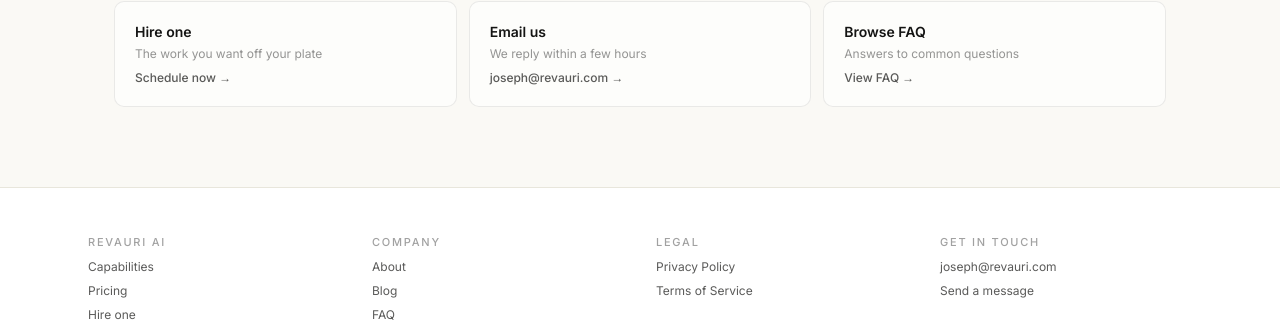
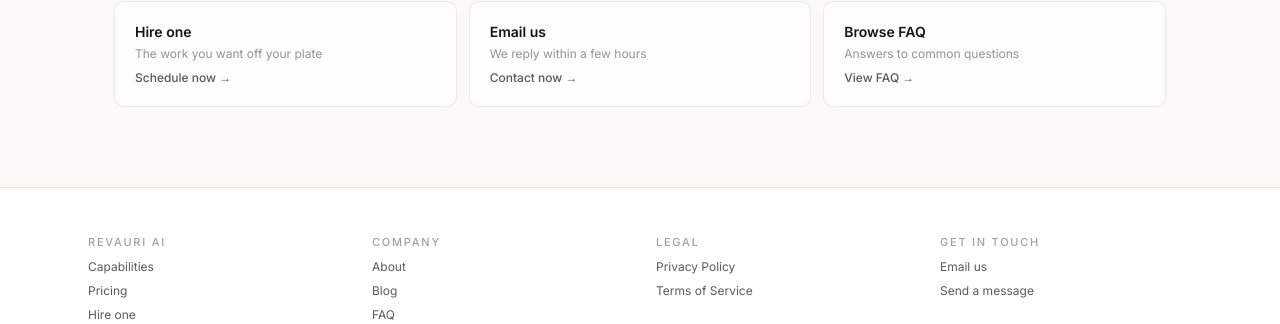
Before and after one commit to Revauri/revauri-sites, a Next.js app in the folder revauri-ai-site/: page / in a window 1280 px wide. Shown: the part 8079-8403 px from the top of the page. Built offline with nearby package versions, Linux system fonts and the light colour scheme.

Commit message:
Pre /blog AI

```diff
--- a/revauri-ai-site/components/footer.tsx
+++ b/revauri-ai-site/components/footer.tsx
@@ -67,8 +67,8 @@ export function Footer() {
               <FooterGroupHeading>Get in Touch</FooterGroupHeading>
               <ul className="flex flex-col space-y-2">
                 <FooterLink>
-                  <a href="mailto:joseph@revauri.com" className="break-all">
-                    joseph@revauri.com
+                  <a href="mailto:joseph@revauri.com">
+                    Email us
                   </a>
                 </FooterLink>
                 <FooterLink>
--- a/revauri-ai-site/lib/marketing-copy.ts
+++ b/revauri-ai-site/lib/marketing-copy.ts
@@ -32,7 +32,7 @@ export const SUPPORT_COPY = {
     {
       title: "Email us",
       line: "We reply within a few hours",
-      cta: "joseph@revauri.com",
+      cta: "Contact now",
     },
     {
       title: "Browse FAQ",
```
Also changed, not shown: 1 other file (tests, documents, lock files or other folders).
